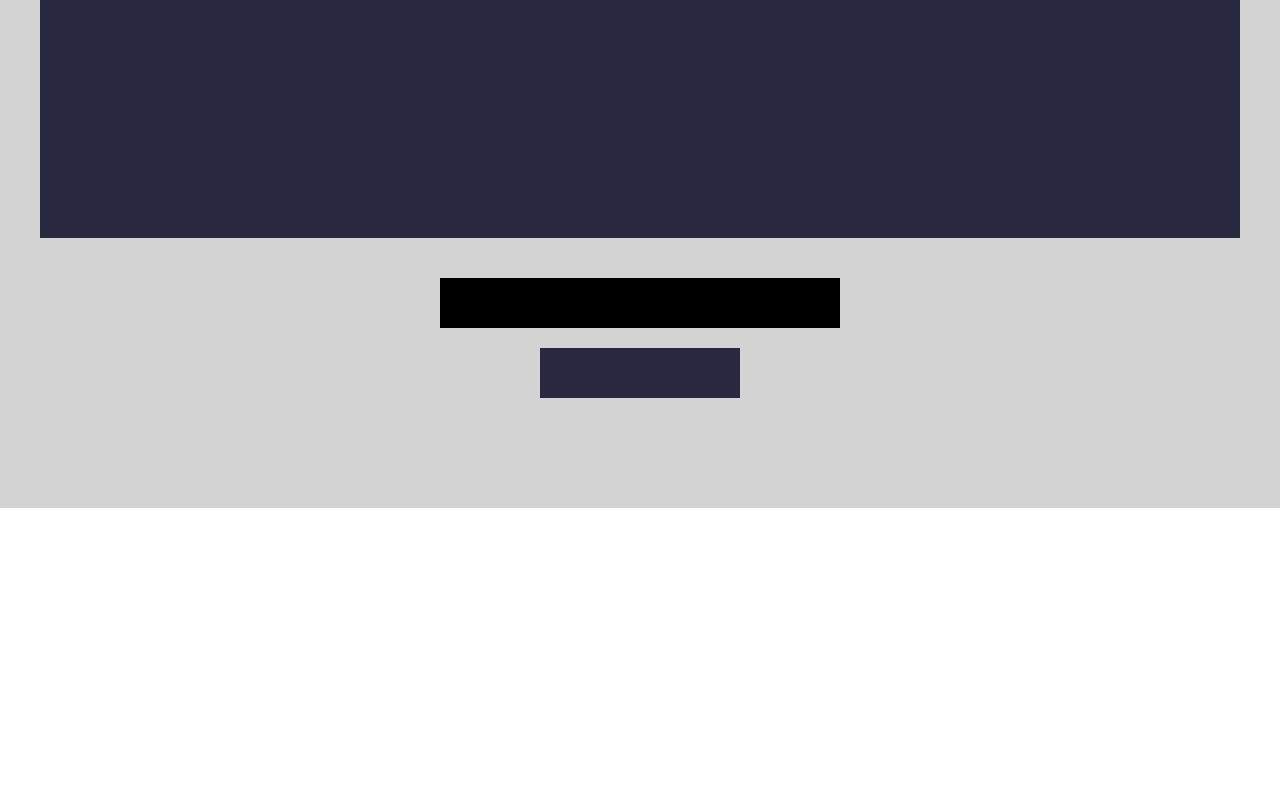
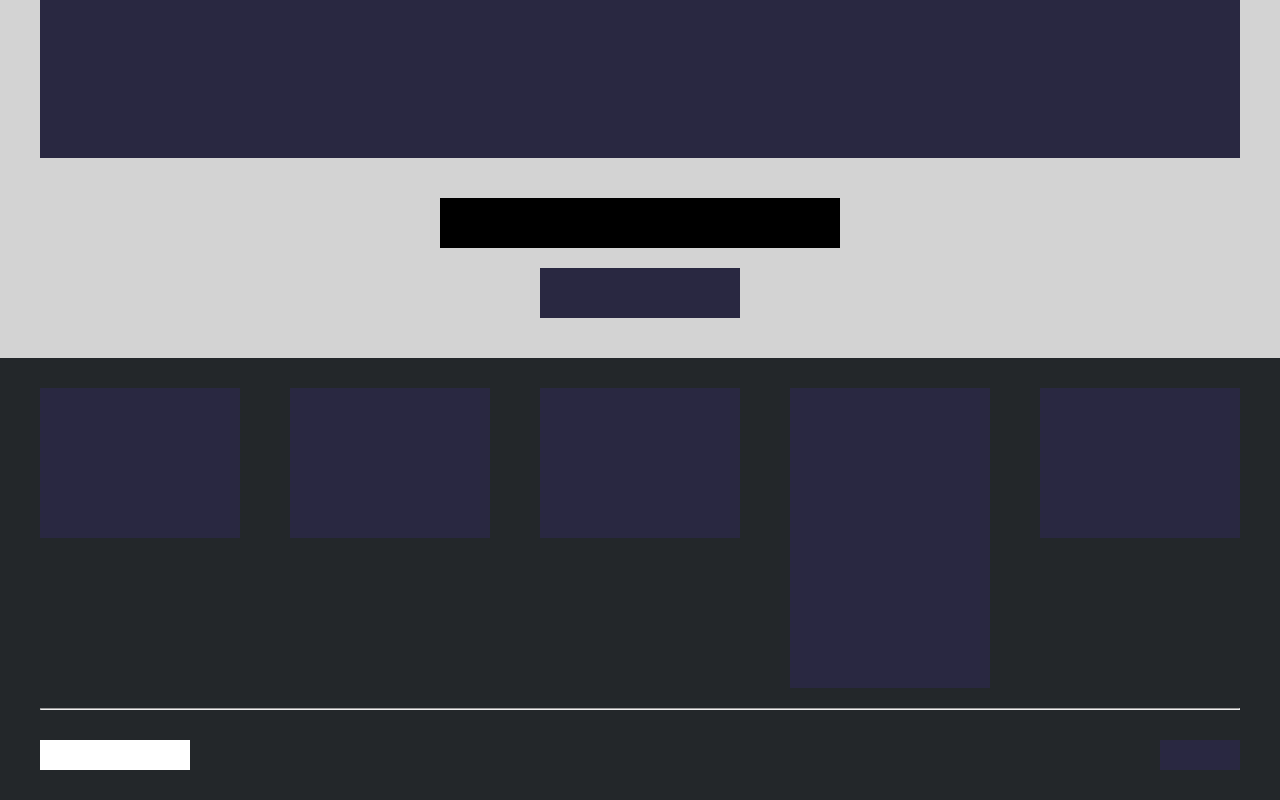
Before and after one commit to Fabiopanetta02/htmlcss-struttura-discord, a plain HTML site: page index.html in a window 1280 px wide. Shown: the part 1912-2712 px from the top of the page. Before the commit the page ends 2470 px from the top, so only its background shows below. Drawn offline with Linux system fonts and the light colour scheme.

Commit message:
Added footer

```diff
--- a/css/style.css
+++ b/css/style.css
@@ -1,7 +1,3 @@
-/* :root{
-    --pink: #E53170;
-} */
-
 /* reset */
 * {
   margin: 0;
@@ -17,59 +13,65 @@ header{
   margin-bottom: 50px;
 }
 
-section{
-  margin-bottom: 60px;
-}
-
 .logo{
   width: 150px;
   height: 30px;
+  margin-top: 10px;
 }
 
 nav{
   width: 400px;
   height: 30px;
+  margin-top: 10px;
 }
 
 .button{
   width: 100px;
   height: 30px;
+  margin-top: 10px;
 }
 
 .title-and-p{
   width: 500px;
   height: 200px;
+  margin-top: 40px;
 }
 
 .button2{
   background-color: #000;
   width: 400px;
   height: 50px;
+  margin-top: 10px;
 }
 
+
+/* Main */
 .img{
   background-color: #292841;
   width: 40%;
   height: 300px;
+  margin: 40px 0;
 }
 
 .description-main{
   background-color: #000;
   width: 30%;
   height: 300px;
+  margin: 40px 0;
 }
 
 .description-small{
   background-color: #000;
   width: 30%;
   height: 200px;
+  margin: 40px 0;
 }
 
 .description-center{
   background-color: #000;
   width: 100%;
   height: 100px;
-  margin-bottom: 20px;
+  margin: 40px 0;
 }
 
 .img-center{
@@ -90,6 +92,37 @@ nav{
   background-color: #292841;
   width: 200px;
   height: 50px;
+  margin-bottom: 40px;
+}
+
+
+/* Footer */
+footer{
+  background-color: #23272A;
+  padding: 30px 0;
+}
+
+.row{
+  background-color: #292841;
+  width: 200px;
+  height: 150px;
+}
+
+.row-high{
+  background-color: #292841;
+  width: 200px;
+  min-height: 300px;
+}
+
+hr{
+  margin: 20px 0;
+}
+
+.button4{
+  background-color: #292841;
+  width: 80px;
+  height: 30px;
+  margin-top: 10px;
 }
 
   /* Utils */
@@ -104,8 +137,6 @@ nav{
 
   .bg-grey{
     background-color: lightgrey;
-    padding: 50px 0;
-    margin: 50px 0;
   }
 
   .flex-container{
--- a/index.html
+++ b/index.html
@@ -15,10 +15,10 @@
 <body>
     <header>
         <div class="container">
-            <section class="flex-container between">
-                <div class="logo bg-white"></div>
-                <nav class="bg-white"></nav>
-                <div class="button bg-white"></div>
+            <section class="flex-container between ">
+                    <div class="logo bg-white"></div>
+                    <nav class="bg-white"></nav>
+                    <div class="button bg-white"></div>
             </section>
 
             <section class="flex-container center column">
@@ -65,5 +65,22 @@
         </div>
     </main>
 
+    <footer>
+        <div class="container">
+            <section class="flex-container between">
+                <div class="row"></div>
+                <div class="row"></div>
+                <div class="row"></div>
+                <div class="row-high"></div>
+                <div class="row"></div>
+            </section>
+            <hr>
+            <section class="flex-container between">
+                <div class="logo bg-white"></div>
+                <div class="button4"></div>
+            </section>
+        </div>
+    </footer>
+
 </body>
 </html>
```
